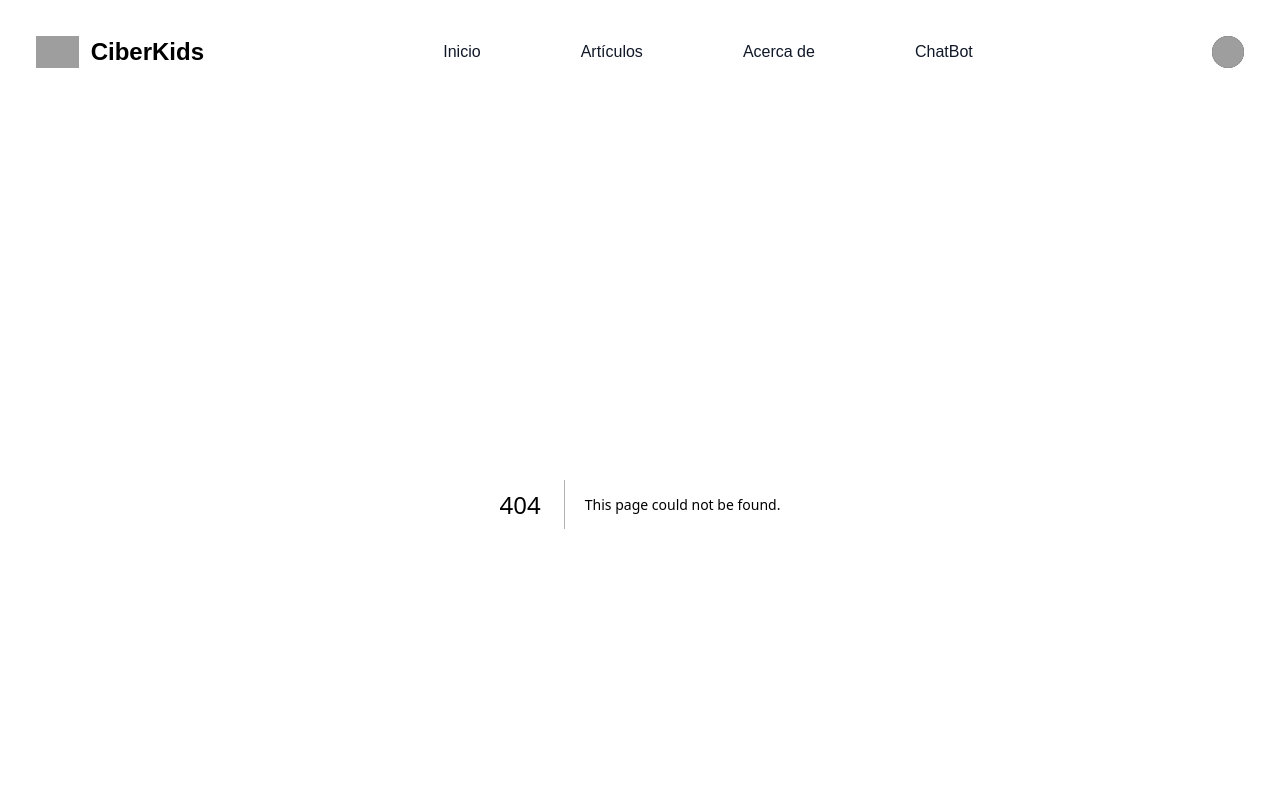
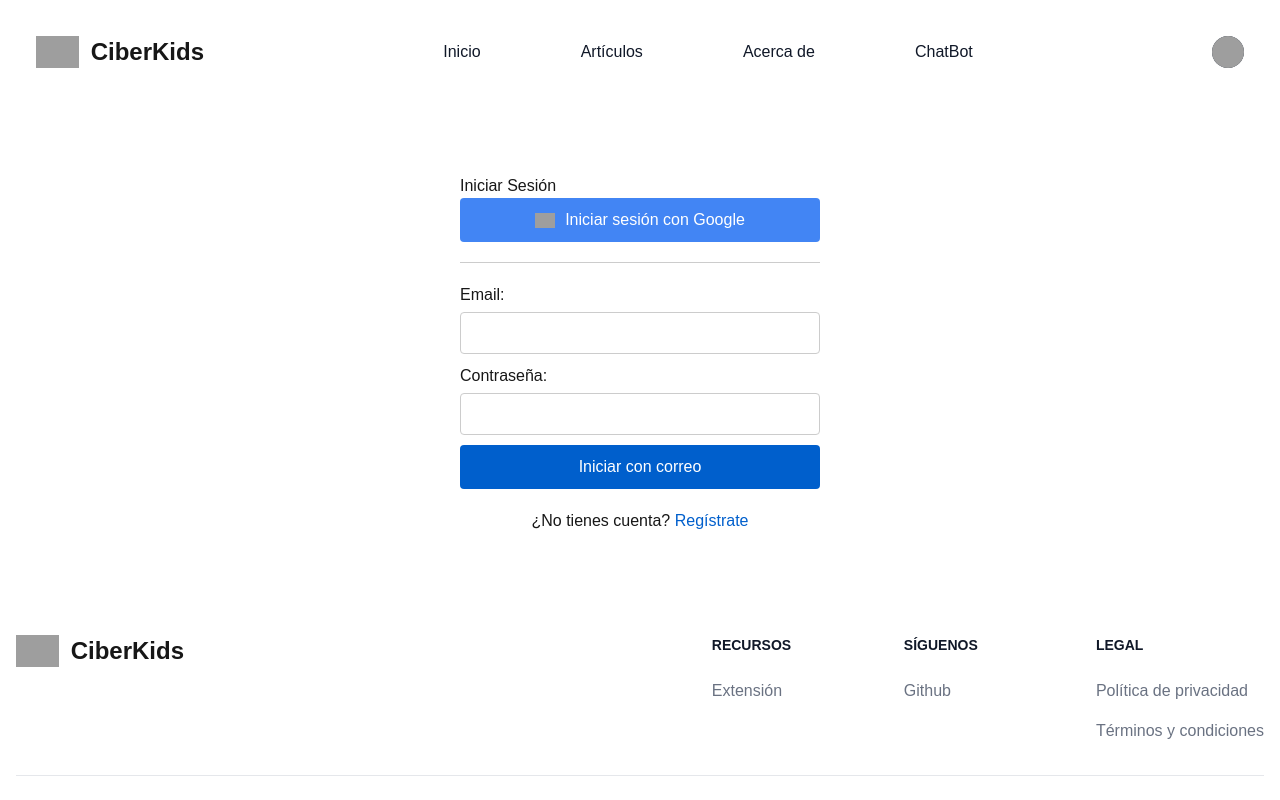
Before and after one commit to Kippie01PW/hack_puebla, a Next.js app: page /login in a window 1280 px wide. Before the commit this address had no page. Shown: the top 800 px of the page. Built offline with nearby package versions, Linux system fonts and the light colour scheme; no server answers; grey boxes are pictures that could not be loaded.

Commit message:
creacion_login

```diff
--- a/next.config.ts
+++ b/next.config.ts
@@ -4,6 +4,14 @@ const nextConfig: NextConfig = {
   images: {
     domains: ["placehold.co", "picsum.photos"],
   },
+  reactStrictMode: true,
+  webpack: (config) => {
+    config.resolve.alias = {
+      ...config.resolve.alias,
+      '@': require('path').resolve(__dirname, './src'),
+    }
+    return config
+  }
 };
 
 export default nextConfig;
--- a/package.json
+++ b/package.json
@@ -11,6 +11,9 @@
   "dependencies": {
     "@headlessui/react": "^2.2.7",
     "@heroicons/react": "^2.2.0",
+    "@supabase/auth-helpers-nextjs": "^0.10.0",
+    "@supabase/auth-ui-react": "^0.4.7",
+    "@supabase/auth-ui-shared": "^0.1.8",
     "@supabase/supabase-js": "^2.55.0",
     "lucide-react": "^0.539.0",
     "motion": "^12.23.12",
--- /dev/null
+++ b/src/app/auth/callback/route.ts
@@ -0,0 +1,19 @@
+// app/auth/callback/route.ts
+import { createRouteHandlerClient } from '@supabase/auth-helpers-nextjs'
+import { cookies } from 'next/headers'
+import { NextResponse } from 'next/server'
+import { type NextRequest } from 'next/server'
+
+export async function GET(request: NextRequest) {
+  const requestUrl = new URL(request.url)
+  const code = requestUrl.searchParams.get('code')
+
+  if (code) {
+    const cookieStore = cookies()
+    const supabase = createRouteHandlerClient({ cookies: () => cookieStore })
+    await supabase.auth.exchangeCodeForSession(code)
+  }
+
+  // Redirige al usuario después del login
+  return NextResponse.redirect(new URL('/dashboard', request.url))
+}
--- /dev/null
+++ b/src/app/login/page.tsx
@@ -0,0 +1,132 @@
+'use client'
+
+import { useState } from 'react'
+import { useRouter } from 'next/navigation'
+import {supabase} from '../../../lib/supabaseClient'
+
+export default function LoginPage() {
+  const [email, setEmail] = useState('')
+  const [password, setPassword] = useState('')
+  const [error, setError] = useState('')
+  const router = useRouter()
+
+  // 🔵 Login con Google
+  const signInWithGoogle = async () => {
+    const { error } = await supabase.auth.signInWithOAuth({
+      provider: 'google',
+      options: {
+        redirectTo: 'http://localhost:3000/auth/callback', // Necesario para OAuth
+      },
+    })
+
+    if (error) {
+      setError('Error con Google: ' + error.message)
+    }
+  }
+
+  // 🔵 Login con correo y contraseña
+  const handleLogin = async (e: React.FormEvent<HTMLFormElement>) => {
+    e.preventDefault()
+    setError('')
+
+    const { data, error } = await supabase.auth.signInWithPassword({
+
+      email,
+      password,
+    })
+
+    if (error) {
+      setError(error.message)
+    } else {
+      router.push('/dashboard') // o donde quieras
+    }
+  }
+
+  return (
+    <div style={{ maxWidth: '400px', margin: '50px auto', padding: '20px' }}>
+      <h2>Iniciar Sesión</h2>
+
+      {error && <p style={{ color: 'red', marginBottom: '10px' }}>{error}</p>}
+
+      {/* Botón de Google */}
+      <button
+        type="button"
+        onClick={signInWithGoogle}
+        style={{
+          width: '100%',
+          padding: '10px',
+          backgroundColor: '#4285F4',
+          color: 'white',
+          border: 'none',
+          borderRadius: '4px',
+          marginBottom: '20px',
+          cursor: 'pointer',
+          display: 'flex',
+          alignItems: 'center',
+          justifyContent: 'center',
+          gap: '10px',
+        }}
+      >
+        <img src="https://cdn-icons-png.flaticon.com/512/2991/2991148.png" alt="Google" width="20" />
+        Iniciar sesión con Google
+      </button>
+
+      <hr style={{ margin: '20px 0', borderColor: '#ccc' }} />
+
+      {/* Formulario de correo y contraseña */}
+      <form onSubmit={handleLogin}>
+        <div style={{ marginBottom: '10px' }}>
+          <label style={{ display: 'block', marginBottom: '5px' }}>Email:</label>
+          <input
+            type="email"
+            value={email}
+            onChange={(e) => setEmail(e.target.value)}
+            required
+            style={{
+              width: '100%',
+              padding: '8px',
+              border: '1px solid #ccc',
+              borderRadius: '4px',
+            }}
+          />
+        </div>
+        <div style={{ marginBottom: '10px' }}>
+          <label style={{ display: 'block', marginBottom: '5px' }}>Contraseña:</label>
+          <input
+            type="password"
+            value={password}
+            onChange={(e) => setPassword(e.target.value)}
+            required
+            style={{
+              width: '100%',
+              padding: '8px',
+              border: '1px solid #ccc',
+              borderRadius: '4px',
+            }}
+          />
+        </div>
+        <button
+          type="submit"
+          style={{
+            width: '100%',
+            padding: '10px',
+            backgroundColor: '#005fcc',
+            color: 'white',
+            border: 'none',
+            borderRadius: '4px',
+            cursor: 'pointer',
+          }}
+        >
+          Iniciar con correo
+        </button>
+      </form>
+
+      <p style={{ marginTop: '20px', textAlign: 'center' }}>
+        ¿No tienes cuenta?{' '}
+        <a href="/register" style={{ color: '#005fcc' }}>
+          Regístrate
+        </a>
+      </p>
+    </div>
+  )
+}
--- a/src/app/page.tsx
+++ b/src/app/page.tsx
@@ -1,9 +1,12 @@
+"use client";
+
 import Image from "next/image";
 import ProductHero from "../components/ProductHero";
 import WelcomeSection from "@/components/Welcome";
 import QuickLinks from "@/components/QuickLinks";
 import ArticlesSection from "@/components/ArticlesSection";
 import ChatWidget from "@/components/ChatWidget";
+import { useState, useEffect, useRef, useCallback } from "react";
 
 export default function Home() {
   const [chatOpen, setChatOpen] = useState(false);
```
Also changed, not shown: lib/supabaseClient.ts (line endings or trailing spaces), src/components/Welcome.tsx (line endings or trailing spaces).
